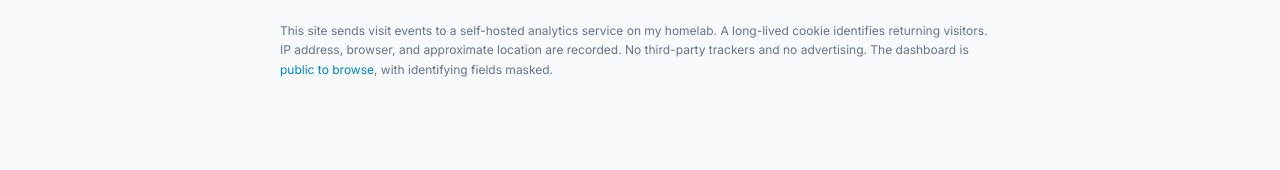
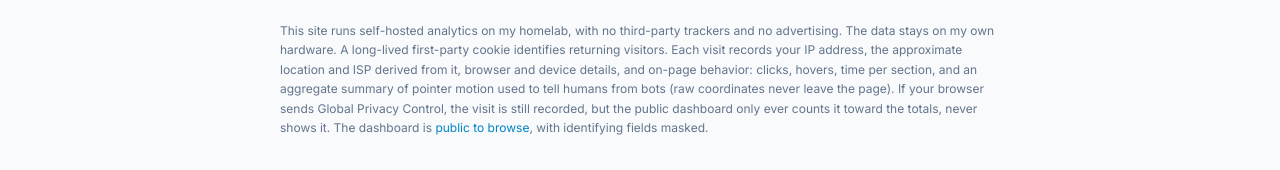
Before and after one commit to tsilenzio/tsilenz.io, an Astro site: page / in a window 1280 px wide. Shown: the part 3433-3603 px from the top of the page. Before the commit the page ends 3544 px from the top, so only its background shows below. Built offline with nearby package versions, Linux system fonts and the light colour scheme; Astro itself is replaced by a stand-in of ours; no server answers.

Commit message:
docs: expand footer analytics disclosure to cover the full capture surface and GPC

```diff
--- a/src/components/chrome/Footer.astro
+++ b/src/components/chrome/Footer.astro
@@ -12,9 +12,14 @@ const year = new Date().getFullYear();
       <SocialLinks trace="footer" />
     </div>
     <p class="mt-6 text-xs leading-relaxed text-(--color-text-muted)">
-      This site sends visit events to a self-hosted analytics service on my homelab. A long-lived
-      cookie identifies returning visitors. IP address, browser, and approximate location are
-      recorded. No third-party trackers and no advertising. The dashboard is
+      This site runs self-hosted analytics on my homelab, with no third-party trackers and no
+      advertising. The data stays on my own hardware. A long-lived first-party cookie identifies
+      returning visitors. Each visit records your IP address, the approximate location and ISP
+      derived from it, browser and device details, and on-page behavior: clicks, hovers, time per
+      section, and an aggregate summary of pointer motion used to tell humans from bots (raw
+      coordinates never leave the page). If your browser sends Global Privacy Control, the visit is
+      still recorded, but the public dashboard only ever counts it toward the totals, never shows
+      it. The dashboard is
       <a href="https://trace.tsilenz.io" data-trace-event="footer-trace-live">public to browse</a>,
       with identifying fields masked.
     </p>
```
